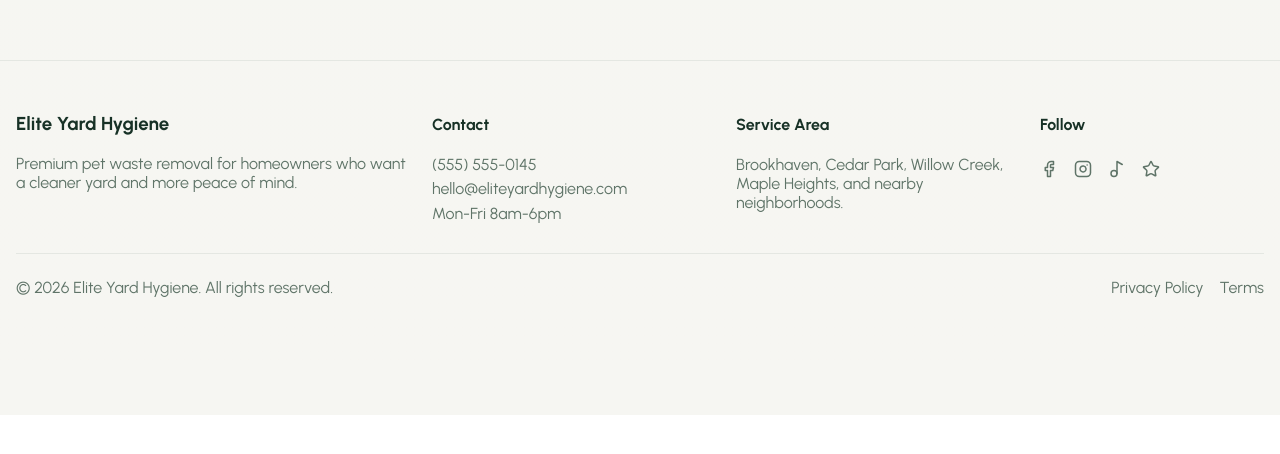
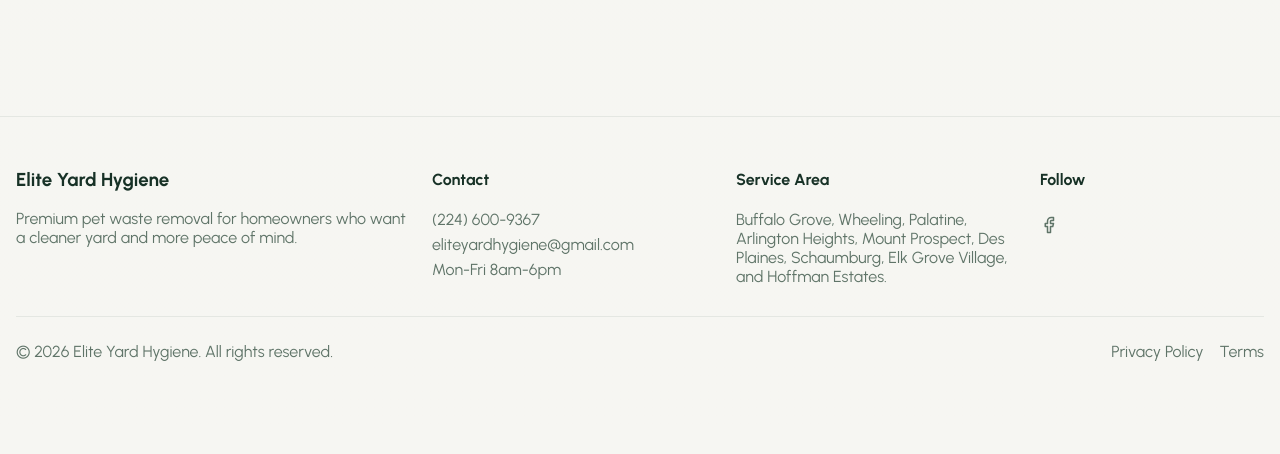
Before and after one commit to aleksieiev98/eliteyardhygiene, a Next.js app: page / in a window 1280 px wide. Shown: the part 9905-10359 px from the top of the page. Before the commit the page ends 10320 px from the top, so only its background shows below. Built offline with nearby package versions, Linux system fonts and the light colour scheme.

Commit message:
feat: update contact information and service areas across multiple sections; enhance testimonials and pricing details

```diff
--- a/components/home/faq/FaqSection.tsx
+++ b/components/home/faq/FaqSection.tsx
@@ -23,7 +23,7 @@ const faqs = [
   {
     question: "Do you clean with dogs in the yard?",
     answer:
-      "Friendly dogs are usually fine. If a pet is anxious or protective, we may ask that they stay inside for everyone's comfort.",
+      "No. For safety and a smoother cleanup, pets should be kept inside while we service the yard.",
   },
   {
     question: "How do billing and scheduling work?",
@@ -38,7 +38,7 @@ const faqs = [
   {
     question: "What areas do you serve?",
     answer:
-      "We serve families across Brookhaven, Cedar Park, Willow Creek, Maple Heights, and nearby neighborhoods throughout the local metro.",
+      "We serve homeowners in Buffalo Grove, Wheeling, Palatine, Arlington Heights, Mount Prospect, Des Plaines, Schaumburg, Elk Grove Village, Hoffman Estates, and nearby northwest suburbs.",
   },
   {
     question: "Do you disinfect tools between visits?",
--- a/components/home/final-cta/FinalCtaSection.tsx
+++ b/components/home/final-cta/FinalCtaSection.tsx
@@ -21,13 +21,13 @@ export const FinalCtaSection = () => {
             for your yard size, pets, and schedule.
           </p>
           <div className={styles.contactList}>
-            <a href="tel:5555550145">
+            <a href="tel:2246009367">
               <Phone size={18} />
-              (555) 555-0145
+              (224) 600-9367
             </a>
-            <a href="mailto:hello@eliteyardhygiene.com">
+            <a href="mailto:eliteyardhygiene@gmail.com">
               <Mail size={18} />
-              hello@eliteyardhygiene.com
+              eliteyardhygiene@gmail.com
             </a>
           </div>
         </div>
--- a/components/home/pricing/PricingSection.tsx
+++ b/components/home/pricing/PricingSection.tsx
@@ -25,6 +25,8 @@ const pricing = [
     description: "The easy way to keep your yard fresh all season long.",
     features: [
       "Scheduled weekly visit",
+      "Pet-safe deodorizing",
+      "Dog spot lawn treatment",
       "Visit notifications",
       "Most popular recurring plan",
     ],
@@ -99,7 +101,8 @@ export const PricingSection = () => {
                 className={clsx(
                   shared.button,
                   shared.buttonPrimary,
-                  shared.buttonFull
+                  shared.buttonFull,
+                  styles.pricingButton
                 )}
               >
                 Get a Free Quote
@@ -107,21 +110,6 @@ export const PricingSection = () => {
             </article>
           ))}
         </div>
-        <div className={styles.addonsCard} data-reveal>
-          <div>
-            <h3>Optional add-ons</h3>
-            <p>
-              Multi-dog add-on from <strong>$12/week</strong>. Pet-safe
-              deodorizing from <strong>$18/visit</strong>.
-            </p>
-          </div>
-          <Link
-            href="#quote"
-            className={clsx(shared.button, shared.buttonSecondary)}
-          >
-            Ask About Add-Ons
-          </Link>
-        </div>
       </div>
     </section>
   );
--- a/components/home/pricing/styles.module.css
+++ b/components/home/pricing/styles.module.css
@@ -13,8 +13,7 @@
 
 .sectionHeading p,
 .pricingCard p,
-.pricingCard span,
-.addonsCard p {
+.pricingCard span {
   color: var(--muted);
   line-height: 1.7;
 }
@@ -106,18 +105,8 @@
   margin-top: 0.75rem;
 }
 
-.addonsCard {
-  display: flex;
-  align-items: center;
-  justify-content: space-between;
-  gap: 1rem;
-  margin-top: 1.5rem;
-  padding: 1.4rem;
-  border: 1px solid rgba(23, 49, 38, 0.08);
-  border-radius: var(--radius-xl);
-  background: rgba(255, 255, 255, 0.86);
-  box-shadow: var(--shadow-md);
-  backdrop-filter: blur(14px);
+.pricingButton {
+  margin-top: 1.25rem;
 }
 
 @media (max-width: 1100px) {
@@ -130,9 +119,4 @@
   .pricingGrid {
     grid-template-columns: 1fr;
   }
-
-  .addonsCard {
-    flex-direction: column;
-    align-items: flex-start;
-  }
 }
--- a/components/home/service-area/ServiceAreaSection.tsx
+++ b/components/home/service-area/ServiceAreaSection.tsx
@@ -1,18 +1,24 @@
 import { clsx } from "clsx";
-import { MapPinned } from "lucide-react";
+import Link from "next/link";
 
 import shared from "@/styles/shared.module.css";
 
 import styles from "./styles.module.css";
 
 const areas = [
-  "Brookhaven",
-  "Cedar Park",
-  "Willow Creek",
-  "Maple Heights",
-  "Oak Ridge",
-  "Riverstone",
+  "Buffalo Grove",
+  "Wheeling",
+  "Palatine",
+  "Arlington Heights",
+  "Mount Prospect",
+  "Des Plaines",
+  "Schaumburg",
+  "Elk Grove Village",
+  "Hoffman Estates",
 ];
+
+const mapEmbedUrl =
+  "https://www.openstreetmap.org/export/embed.html?bbox=-88.2136%2C41.9317%2C-87.8396%2C42.2211&layer=mapnik";
 
 export const ServiceAreaSection = () => {
   return (
@@ -20,12 +26,15 @@ export const ServiceAreaSection = () => {
       <div className={clsx("container", styles.splitPanel)}>
         <div className={styles.panelCopy} data-reveal>
           <span className={shared.eyebrow}>Service Area</span>
-          <h2>Local coverage built for neighborhood-level trust.</h2>
+          <h2>
+            Serving Chicago&apos;s northwest suburbs with reliable weekly routes.
+          </h2>
           <p>
-            Elite Yard Hygiene proudly serves homeowners across Brookhaven,
-            Cedar Park, Willow Creek, Maple Heights, Oak Ridge, Riverstone, and
-            nearby communities. If you are just outside our core route, send a
-            quote request and we may still be able to help.
+            Elite Yard Hygiene proudly serves homeowners across Buffalo Grove,
+            Wheeling, Palatine, Arlington Heights, Mount Prospect, Des Plaines,
+            Schaumburg, Elk Grove Village, Hoffman Estates, and nearby parts of
+            the northwest suburbs. If you are close to our route, send a quote
+            request and we may still be able to help.
           </p>
           <div className={styles.areaTags}>
             {areas.map((area) => (
@@ -34,13 +43,24 @@ export const ServiceAreaSection = () => {
           </div>
         </div>
         <div className={styles.mapCard} data-reveal>
-          <div className={styles.mapPlaceholder}>
-            <MapPinned size={28} />
-            <strong>Coverage map placeholder</strong>
-            <p>
-              Swap this panel for an embedded Google Map when the business
-              listing is ready.
-            </p>
+          <div className={styles.mapFrameWrap}>
+            <iframe
+              title="Elite Yard Hygiene service area map"
+              src={mapEmbedUrl}
+              className={styles.mapFrame}
+              loading="lazy"
+              referrerPolicy="no-referrer-when-downgrade"
+            />
+          </div>
+          <div className={styles.mapFooter}>
+            <strong>Coverage focused on the northwest suburbs</strong>
+            <Link
+              href="https://www.openstreetmap.org/?mlat=42.08&mlon=-88.03#map=10/42.08/-88.03"
+              target="_blank"
+              rel="noreferrer"
+            >
+              View larger map
+            </Link>
           </div>
         </div>
       </div>
--- a/components/home/site-footer/SiteFooter.tsx
+++ b/components/home/site-footer/SiteFooter.tsx
@@ -1,6 +1,6 @@
 import { clsx } from "clsx";
 import Link from "next/link";
-import { Facebook, Instagram, Music2, Star } from "lucide-react";
+import { Facebook } from "lucide-react";
 
 import styles from "./styles.module.css";
 
@@ -17,36 +17,30 @@ export const SiteFooter = () => {
         </div>
         <div>
           <h4>Contact</h4>
-          <a href="tel:5555550145">(555) 555-0145</a>
-          <a href="mailto:hello@eliteyardhygiene.com">
-            hello@eliteyardhygiene.com
+          <a href="tel:2246009367">(224) 600-9367</a>
+          <a href="mailto:eliteyardhygiene@gmail.com">
+            eliteyardhygiene@gmail.com
           </a>
           <p>Mon-Fri 8am-6pm</p>
         </div>
         <div>
           <h4>Service Area</h4>
           <p>
-            Brookhaven, Cedar Park, Willow Creek, Maple Heights, and nearby
-            neighborhoods.
+            Buffalo Grove, Wheeling, Palatine, Arlington Heights, Mount
+            Prospect, Des Plaines, Schaumburg, Elk Grove Village, and Hoffman
+            Estates.
           </p>
         </div>
         <div>
           <h4>Follow</h4>
           <div className={styles.socials}>
-            <a href="https://facebook.com" aria-label="Facebook">
+            <a
+              href="https://www.facebook.com/people/Elite-Yard-Hygiene-LLC/61588401130622"
+              aria-label="Facebook"
+              target="_blank"
+              rel="noreferrer"
+            >
               <Facebook size={18} />
-            </a>
-            <a href="https://instagram.com" aria-label="Instagram">
-              <Instagram size={18} />
-            </a>
-            <a href="https://tiktok.com" aria-label="TikTok">
-              <Music2 size={18} />
-            </a>
-            <a
-              href="https://business.google.com"
-              aria-label="Google Business Profile"
-            >
-              <Star size={18} />
             </a>
           </div>
         </div>
--- a/components/home/testimonials/TestimonialsSection.tsx
+++ b/components/home/testimonials/TestimonialsSection.tsx
@@ -7,21 +7,21 @@ import styles from "./styles.module.css";
 const testimonials = [
   {
     name: "Melissa R.",
-    area: "Oak Ridge",
+    area: "Buffalo Grove",
     quote:
       "The yard looks immaculate every single week. They lock the gate, text when they're done, and make the whole thing effortless.",
   },
   {
     name: "James T.",
-    area: "Willow Creek",
+    area: "Arlington Heights",
     quote:
       "We have three dogs and two kids, so this service is a lifesaver. Elite Yard Hygiene is reliable, polite, and incredibly thorough.",
   },
   {
     name: "Ariana P.",
-    area: "Maple Heights",
+    area: "Schaumburg",
     quote:
-      "Booked a one-time cleanup before hosting friends and it completely changed the yard. It felt like a luxury service from start to finish.",
+      "Booked a one-time cleanup before hosting friends and it completely changed the yard. It felt like a premium local service from start to finish.",
   },
 ];
 
--- a/components/quote-form/QuoteForm.tsx
+++ b/components/quote-form/QuoteForm.tsx
@@ -98,7 +98,7 @@ export const QuoteForm = () => {
           Email
           <input
             type="email"
-            placeholder="jordan@email.com"
+            placeholder="eliteyardhygiene@gmail.com"
             {...register("email", {
               required: "Please enter your email.",
               pattern: {
@@ -115,7 +115,7 @@ export const QuoteForm = () => {
           Phone
           <input
             type="tel"
-            placeholder="(555) 555-0145"
+            placeholder="(224) 600-9367"
             {...register("phone", {
               required: "Please enter your phone number.",
             })}
```
Also changed, not shown: components/home/service-area/styles.module.css (+39 -23 lines).
